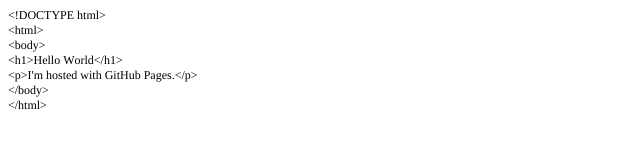
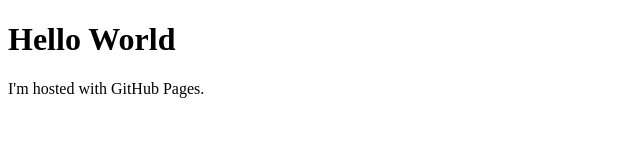
Before and after one commit to danlarrazabal/danlarrazabal.github.io, a plain HTML site: page index.html in a window 1280 px wide. Shown: the whole page, without its empty margins (0-640 px from the left). Drawn offline with Linux system fonts and the light colour scheme.

Commit message:
Edits file to actually reflect what GitHub suggested

```diff
--- a/index.html
+++ b/index.html
@@ -1,23 +1,7 @@
-<!DOCTYPE html PUBLIC "-//W3C//DTD HTML 4.01//EN" "http://www.w3.org/TR/html4/strict.dtd">
+<!DOCTYPE html>
 <html>
-<head>
-  <meta http-equiv="Content-Type" content="text/html; charset=utf-8">
-  <meta http-equiv="Content-Style-Type" content="text/css">
-  <title></title>
-  <meta name="Generator" content="Cocoa HTML Writer">
-  <meta name="CocoaVersion" content="2299.6">
-  <style type="text/css">
-    p.p1 {margin: 0.0px 0.0px 0.0px 0.0px; font: 12.0px Times; -webkit-text-stroke: #000000}
-    span.s1 {font-kerning: none}
-  </style>
-</head>
 <body>
-<p class="p1"><span class="s1">&lt;!DOCTYPE html&gt;</span></p>
-<p class="p1"><span class="s1">&lt;html&gt;</span></p>
-<p class="p1"><span class="s1">&lt;body&gt;</span></p>
-<p class="p1"><span class="s1">&lt;h1&gt;Hello World&lt;/h1&gt;</span></p>
-<p class="p1"><span class="s1">&lt;p&gt;I'm hosted with GitHub Pages.&lt;/p&gt;</span></p>
-<p class="p1"><span class="s1">&lt;/body&gt;</span></p>
-<p class="p1"><span class="s1">&lt;/html&gt;</span></p>
+<h1>Hello World</h1>
+<p>I'm hosted with GitHub Pages.</p>
 </body>
 </html>
```
